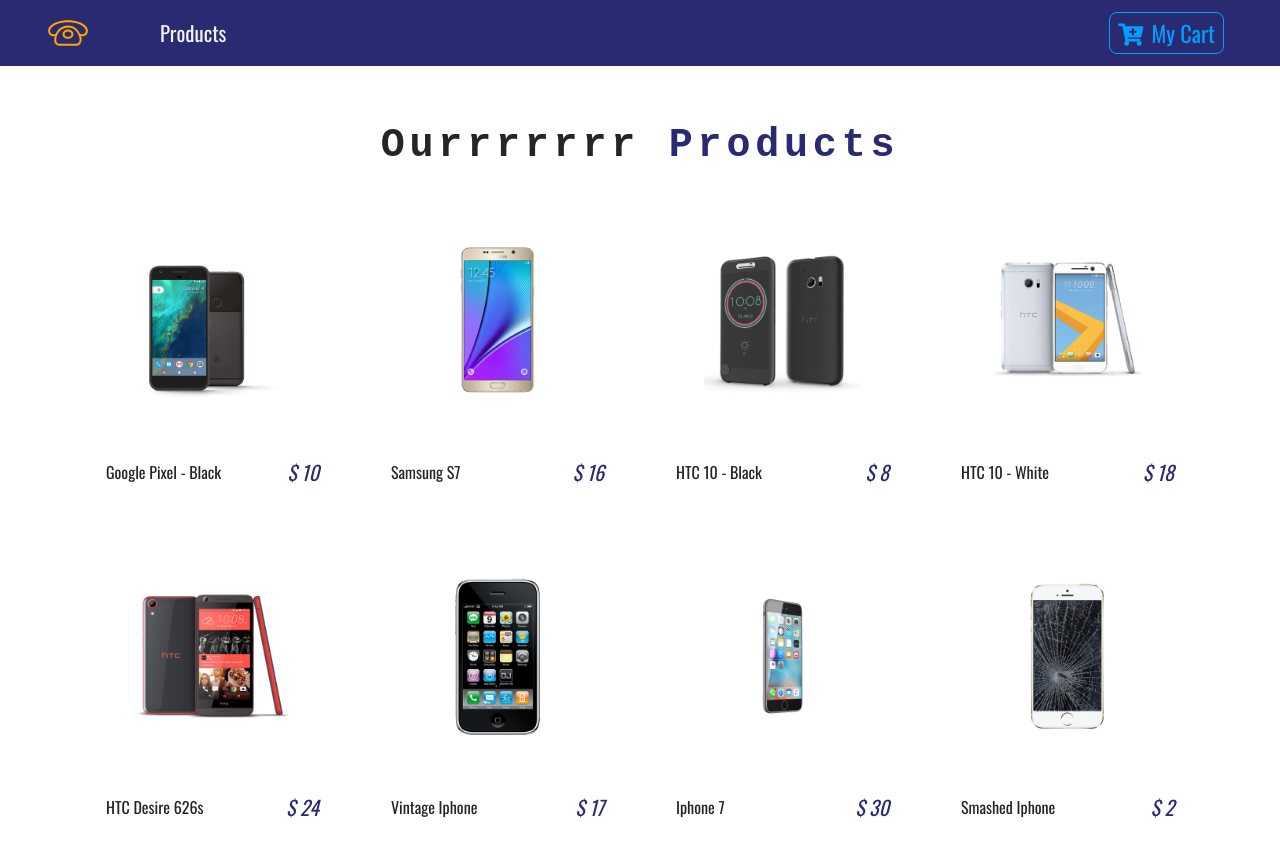
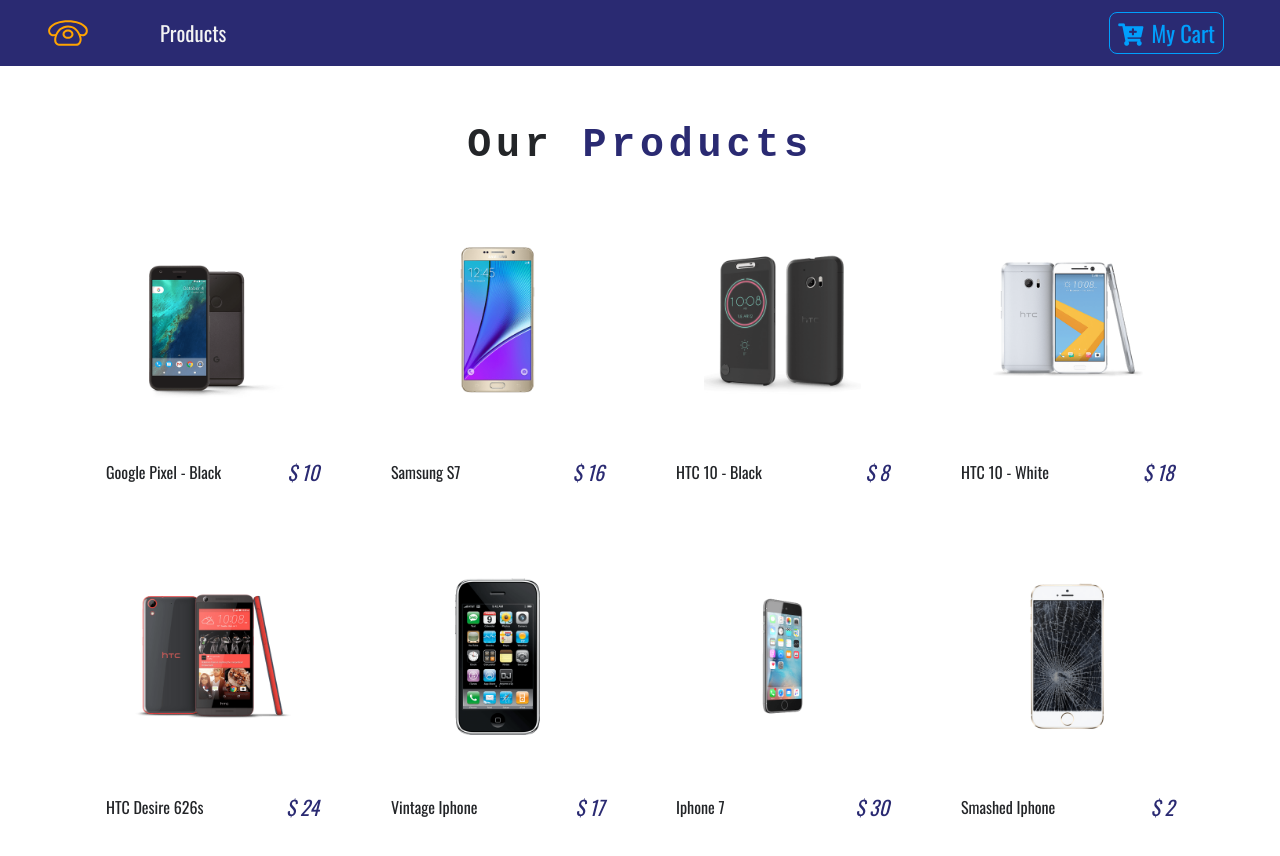
Before and after one commit to vklym/react-phone-store, a React (Create React App) app: page / in a window 1280 px wide. Shown: the top 856 px of the page. Built offline with nearby package versions, Linux system fonts and the light colour scheme.

Commit message:
add some change

```diff
--- a/src/component/ProductList.jsx
+++ b/src/component/ProductList.jsx
@@ -9,7 +9,7 @@ export default class ProductList extends Component {
             <>
                 <div className='py-5'>
                     <div className="container">
-                        <Title name='ourrrrrrr' title='products' />
+                        <Title name='our' title='products' />
                         <div className="row">
                             <ProductConsumer>
                                 {
```
